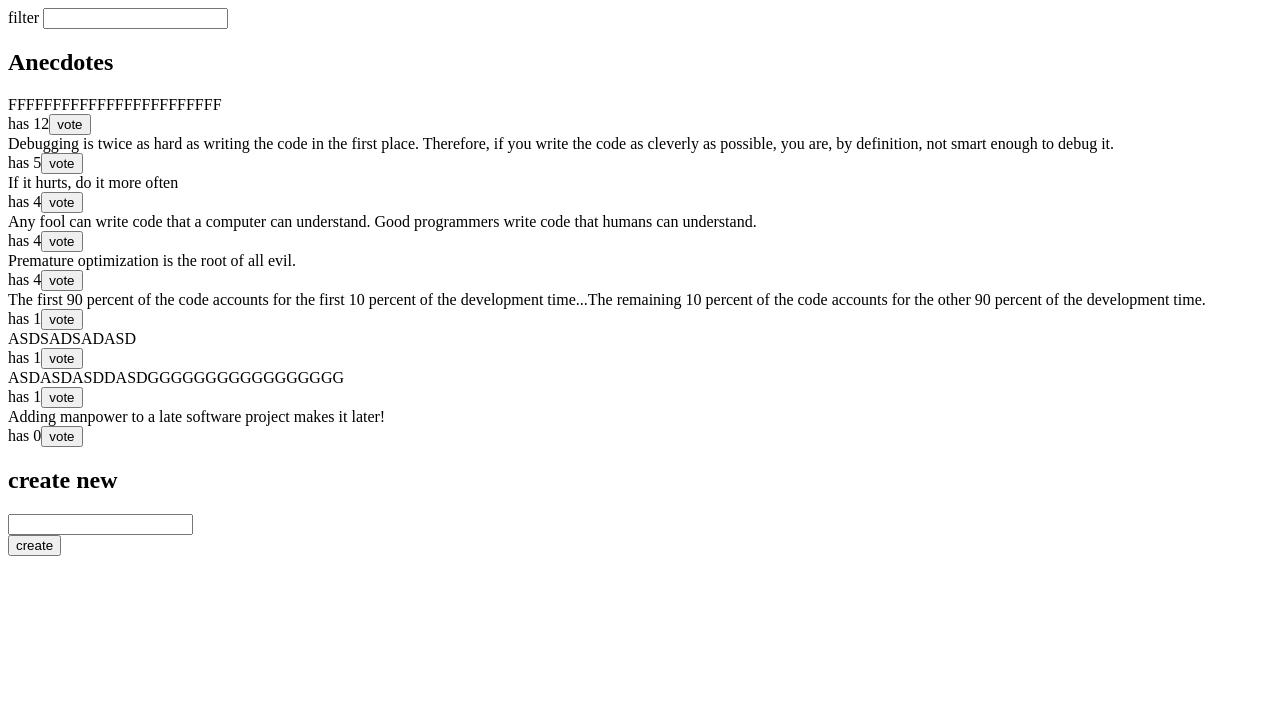
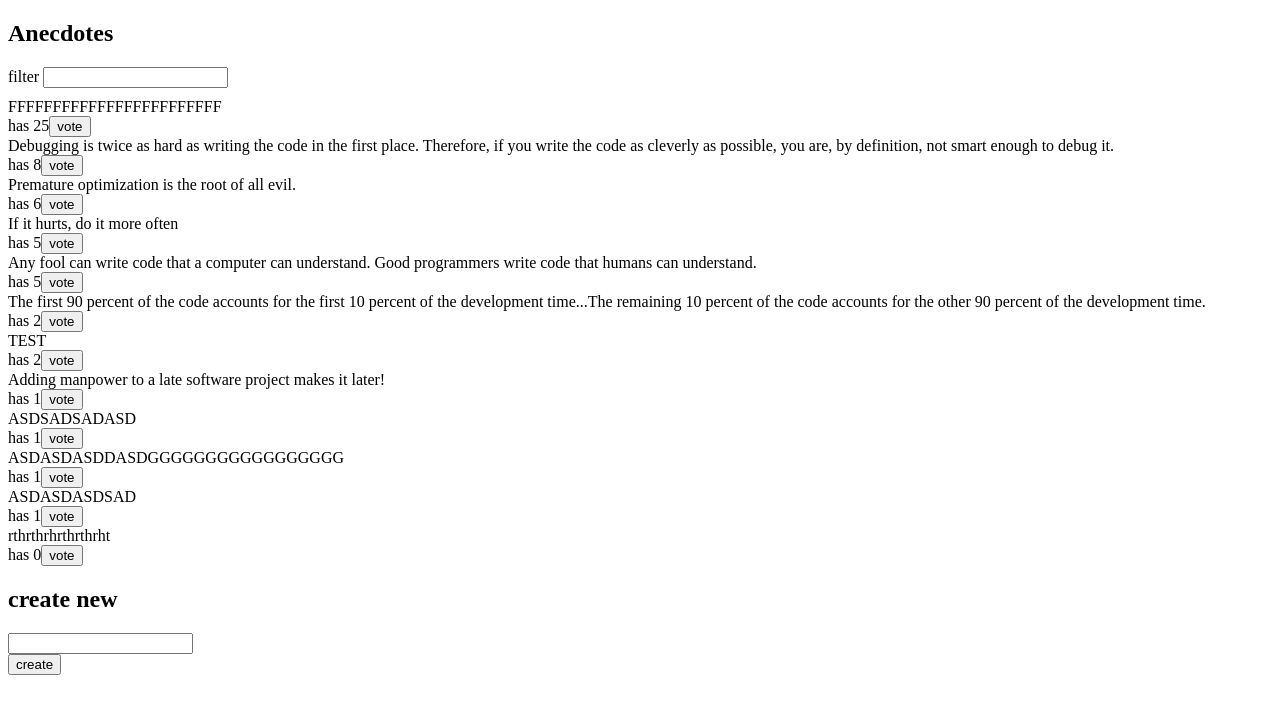
Before and after one commit to nicolasgavriil/full-stack-open-mooc.fi, a React (Vite) app in the folder part6/anecdotes-zustand/: page / in a window 1280 px wide. Shown: the top 714 px of the page. Built offline with nearby package versions, Linux system fonts and the light colour scheme; data requests are answered from the project's data file.

Commit message:
Complete anecdotes-zustand 6.10

```diff
--- a/part6/anecdotes-zustand/db.json
+++ b/part6/anecdotes-zustand/db.json
@@ -3,32 +3,32 @@
     {
       "content": "If it hurts, do it more often",
       "id": "47145",
-      "votes": 4
+      "votes": 5
     },
     {
       "content": "Adding manpower to a late software project makes it later!",
       "id": "21149",
-      "votes": 0
+      "votes": 1
     },
     {
       "content": "The first 90 percent of the code accounts for the first 10 percent of the development time...The remaining 10 percent of the code accounts for the other 90 percent of the development time.",
       "id": "69581",
-      "votes": 1
+      "votes": 2
     },
     {
       "content": "Any fool can write code that a computer can understand. Good programmers write code that humans can understand.",
       "id": "36975",
-      "votes": 4
+      "votes": 5
     },
     {
       "content": "Premature optimization is the root of all evil.",
       "id": "25170",
-      "votes": 4
+      "votes": 6
     },
     {
       "content": "Debugging is twice as hard as writing the code in the first place. Therefore, if you write the code as cleverly as possible, you are, by definition, not smart enough to debug it.",
       "id": "98312",
-      "votes": 5
+      "votes": 8
     },
     {
       "content": "ASDSADSADASD",
@@ -43,7 +43,22 @@
     {
       "content": "FFFFFFFFFFFFFFFFFFFFFFFF",
       "id": "2VmAOtM0f2M",
-      "votes": 12
+      "votes": 25
+    },
+    {
+      "content": "ASDASDASDSAD",
+      "id": "T0MVkXcKMrE",
+      "votes": 1
+    },
+    {
+      "content": "TEST",
+      "id": "ZM0ANYRI8m0",
+      "votes": 2
+    },
+    {
+      "content": "rthrthrhrthrthrht",
+      "id": "NwThFAfYfnw",
+      "votes": 0
     }
   ],
   "$schema": "./node_modules/json-server/schema.json"
--- a/part6/anecdotes-zustand/src/App.jsx
+++ b/part6/anecdotes-zustand/src/App.jsx
@@ -3,6 +3,7 @@ import { useAnecdoteActions } from "./store.js";
 import AnecdoteList from "./components/AnecdoteList.jsx";
 import AnecdoteForm from "./components/AnecdoteForm.jsx";
 import Filter from "./components/Filter.jsx";
+import Notification from "./components/Notification.jsx";
 
 const App = () => {
   const { initialize } = useAnecdoteActions();
@@ -13,8 +14,9 @@ const App = () => {
 
   return (
     <div>
+      <h2>Anecdotes</h2>
+      <Notification />
       <Filter />
-      <h2>Anecdotes</h2>
       <AnecdoteList />
       <AnecdoteForm />
     </div>
--- a/part6/anecdotes-zustand/src/components/Notification.jsx
+++ b/part6/anecdotes-zustand/src/components/Notification.jsx
@@ -1,12 +1,18 @@
+import { useNotification } from "../store.js";
+
 const Notification = () => {
   const style = {
-    border: 'solid',
+    border: "solid",
     padding: 10,
     borderWidth: 1,
-    marginBottom: 10
+    marginBottom: 10,
+  };
+  const notification = useNotification();
+  if (!notification) {
+    return null;
   }
 
-  return <div style={style}>render here notification...</div>
-}
+  return <div style={style}>{notification}</div>;
+};
 
-export default Notification
+export default Notification;
--- a/part6/anecdotes-zustand/src/store.js
+++ b/part6/anecdotes-zustand/src/store.js
@@ -26,6 +26,9 @@ const useAnecdoteStore = create((set) => ({
           a.id === id ? updatedAnecdote : a,
         ),
       }));
+      useNotificationStore
+        .getState()
+        .notify(`You voted "${updatedAnecdote.content}"`);
     },
     initialize: async () => {
       const anecdotes = await anecdoteService.getAll();
@@ -36,6 +39,9 @@ const useAnecdoteStore = create((set) => ({
       set((state) => ({
         anecdotes: state.anecdotes.concat(savedAnecdote),
       }));
+      useNotificationStore
+        .getState()
+        .notify(`You created "${savedAnecdote.content}"`);
     },
     setFilter: (filter) =>
       set(() => ({
@@ -51,3 +57,30 @@ export const useAnecdotes = () => {
 };
 export const useAnecdoteActions = () =>
   useAnecdoteStore((state) => state.actions);
+
+const useNotificationStore = create((set) => ({
+  message: null,
+  timeoutId: null,
+
+  notify: (message, seconds = 5) => {
+    if (useNotificationStore.getState().timeoutId) {
+      clearTimeout(useNotificationStore.getState().timeoutId);
+    }
+
+    set({ message });
+
+    const id = setTimeout(() => {
+      set({ message: null, timeoutId: null });
+    }, seconds * 1000);
+
+    set({ timeoutId: id });
+  },
+}));
+
+export const useNotification = () => {
+  return useNotificationStore((state) => state.message);
+};
+
+export const useNotificationActions = () => {
+  return useNotificationStore((state) => state.actions);
+};
```
